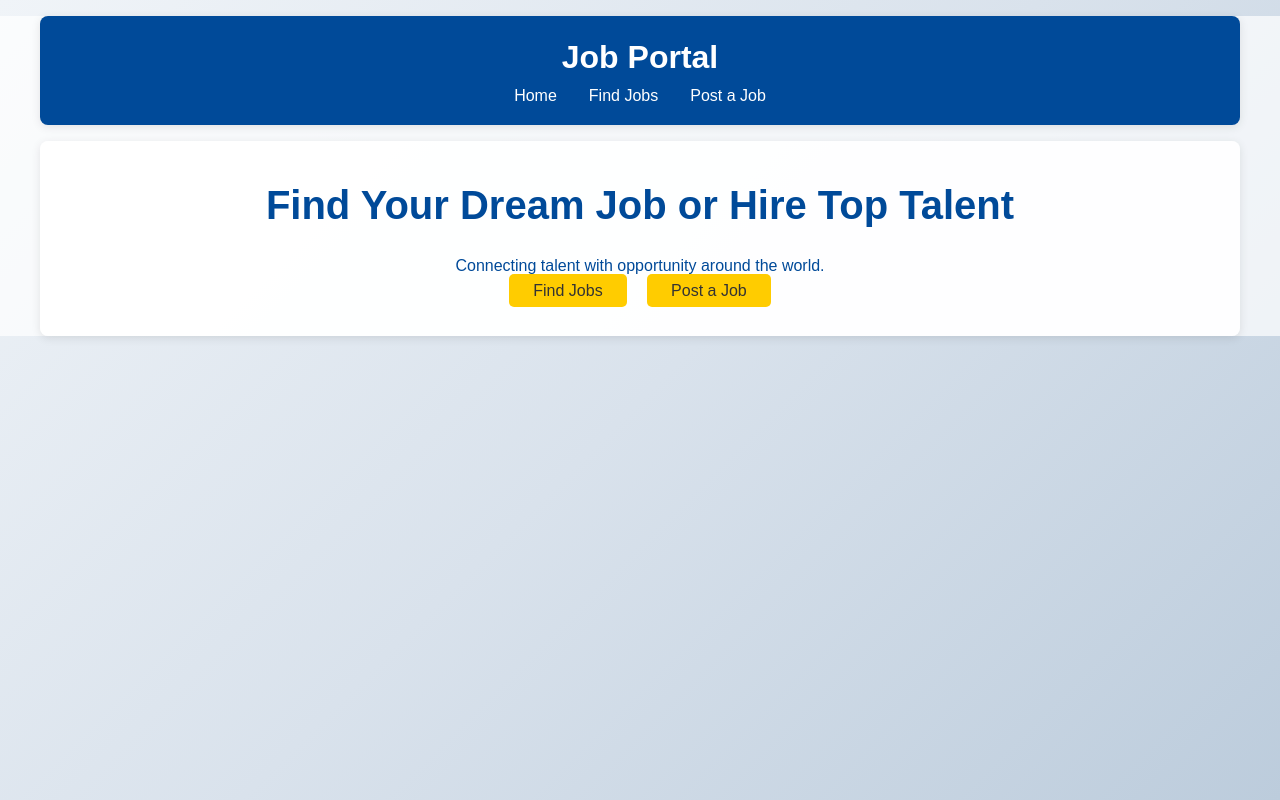
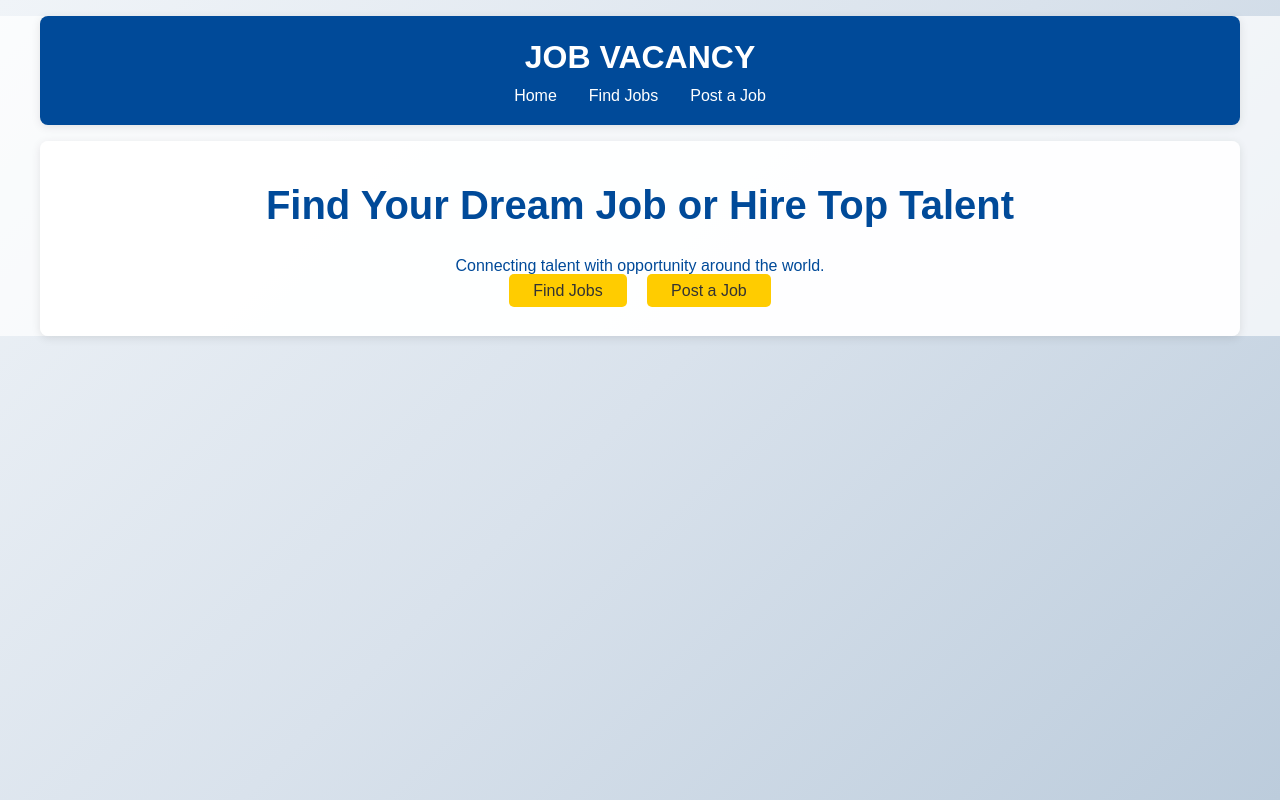
Before and after one commit to FallCatsinSeng/job-lamaran-Kerja, a plain HTML site: page index.html in a window 1280 px wide. Drawn offline with Linux system fonts and the light colour scheme.

Commit message:
Update index.html

```diff
--- a/index.html
+++ b/index.html
@@ -3,12 +3,12 @@
 <head>
     <meta charset="UTF-8">
     <meta name="viewport" content="width=device-width, initial-scale=1.0">
-    <title>Job Portal</title>
+    <title>JOB VACANCY</title>
     <link rel="stylesheet" href="styles.css">
 </head>
 <body>
     <header class="header">
-        <h1>Job Portal</h1>
+        <h1>JOB VACANCY</h1>
         <nav>
             <ul class="nav-links">
                 <li><a href="index.html">Home</a></li>
```
